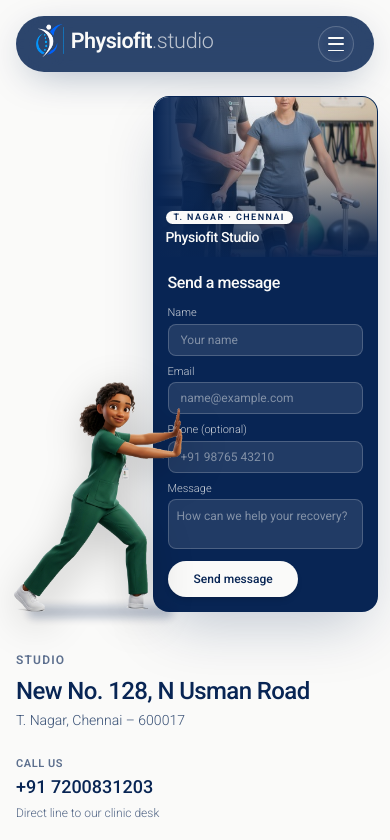
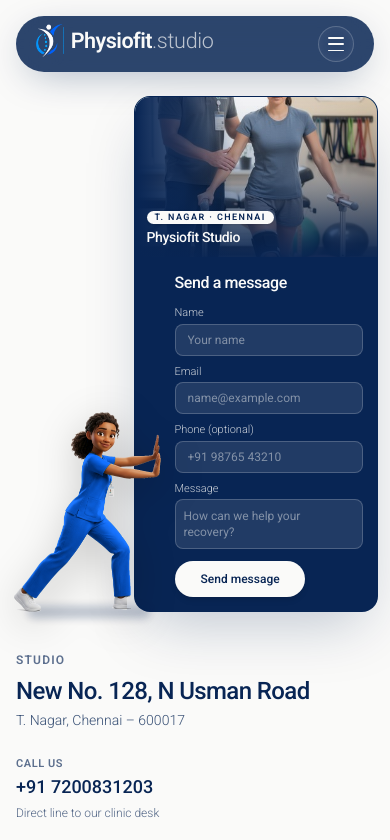
Before and after one commit to AshmithaPP/physiofitness, a Next.js app: page /contact in a window 390 px wide. Shown: the top 840 px of the page. Built offline with nearby package versions, Linux system fonts and the light colour scheme.

Commit message:
color updated

```diff
--- a/components/contact/ContactShowcase.jsx
+++ b/components/contact/ContactShowcase.jsx
@@ -227,13 +227,13 @@ export default function ContactShowcase() {
               {/* Physiotherapist Character: Facing the user, hands gripping card edge, feet grounded on floor baseline */}
               <div
                 ref={physioRef}
-                className="shrink-0 h-[230px] xs:h-[260px] sm:h-[340px] md:h-[400px] lg:h-[450px] xl:h-[480px] w-auto aspect-[614/800] relative z-30 pointer-events-none -mr-9 xs:-mr-11 sm:-mr-14 md:-mr-18 lg:-mr-22 mb-0 will-change-transform bg-transparent"
+                className="shrink-0 h-[200px] min-[400px]:h-[230px] sm:h-[340px] md:h-[400px] lg:h-[450px] xl:h-[480px] w-auto aspect-[614/800] relative z-30 pointer-events-none -mr-8 min-[400px]:-mr-9 sm:-mr-14 md:-mr-18 lg:-mr-22 mb-0 will-change-transform bg-transparent"
               >
                 {/* Contact shadow on floor under shoes */}
                 <div className="absolute -bottom-1.5 left-4 right-4 h-3 bg-secondary/25 rounded-full blur-[4px] pointer-events-none" />
 
                 <Image
-                  src="/images/contact/physiotherapist-pull-clean.png"
+                  src="/images/contact/physiotherapist-pull-blue.png"
                   alt="Physiotherapist facing user and holding the form card into position"
                   fill
                   sizes="(min-width: 1280px) 380px, (min-width: 1024px) 350px, (min-width: 640px) 270px, 170px"
@@ -245,7 +245,7 @@ export default function ContactShowcase() {
               {/* Dual-Pane Form Card */}
               <div
                 ref={cardRef}
-                className="relative z-20 w-full min-w-0 max-w-[calc(100%-55px)] xs:max-w-[calc(100%-65px)] sm:max-w-xl md:max-w-2xl lg:max-w-3xl rounded-2xl sm:rounded-3xl overflow-hidden shadow-[0_24px_60px_-15px] shadow-secondary/25 border border-secondary/20 bg-secondary text-primary grid grid-cols-1 md:grid-cols-[1fr_1.15fr]"
+                className="relative z-20 w-full min-w-0 max-w-[calc(100%-55px)] sm:max-w-xl md:max-w-2xl lg:max-w-3xl rounded-2xl sm:rounded-3xl overflow-hidden shadow-[0_24px_60px_-15px] shadow-secondary/25 border border-secondary/20 bg-secondary text-primary grid grid-cols-1 md:grid-cols-[1fr_1.15fr]"
               >
 
                 {/* Left Pane: Walking Rehabilitation Photo (User Attached 2nd Image) */}
@@ -274,7 +274,7 @@ export default function ContactShowcase() {
                 </div>
 
                 {/* Right Pane: Contact Form Fields (Replay Button Removed) */}
-                <div className="p-3.5 xs:p-4 sm:p-6 md:p-8 flex flex-col justify-center text-left bg-secondary">
+                <div className="p-3.5 pl-10 min-[400px]:pl-11 sm:p-6 sm:pl-16 md:p-8 flex flex-col justify-center text-left bg-secondary">
                   <div className="mb-2.5 sm:mb-4 text-left">
                     <h2 className="font-display text-base xs:text-lg sm:text-xl md:text-2xl font-medium text-primary tracking-[-0.025em]">
                       Send a message
```
Also changed, not shown: public/images/contact/physiotherapist-pull-blue.png (added), public/images/contact/physiotherapist-pull-clean.png (deleted).
